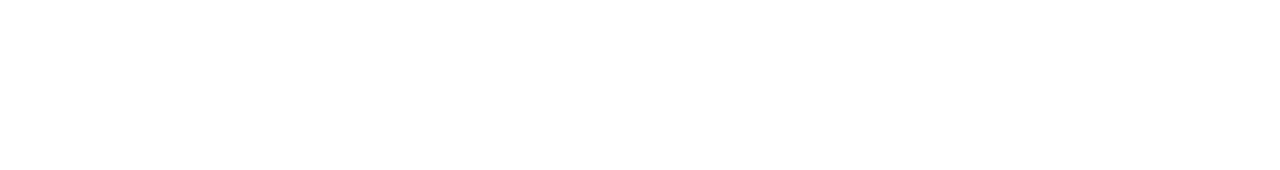
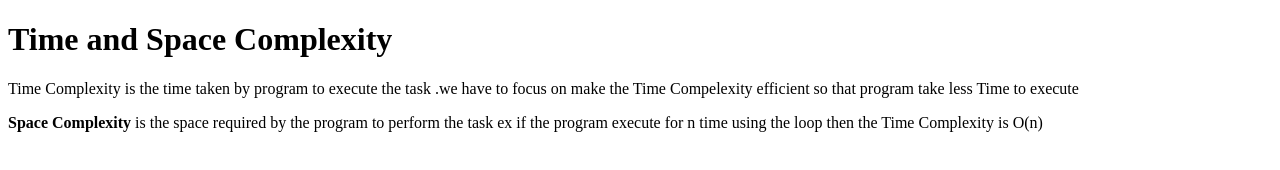
Before and after one commit to acciojob/time-and-space-complexity-amanrajput12, a website: page main.html in a window 1280 px wide. Drawn offline with Linux system fonts and the light colour scheme.

Commit message:
created a submission

```diff
--- a/main.html
+++ b/main.html
@@ -8,6 +8,9 @@
 
 <body>
 	<!-- the entire body must be written by student -->
+	<h1>Time and Space Complexity</h1>
+	<p>Time Complexity is the time taken by program to execute the task .we have to focus on make the Time Compelexity efficient so that program take less Time to execute</p>
+		<p>  <strong> Space Complexity  </strong>  is the space required by the program to perform the task ex if the program execute for n time using the loop then the Time Complexity is O(n) </p>
     <script type="text/javascript" src="./script.js">
 </script>
 
```
